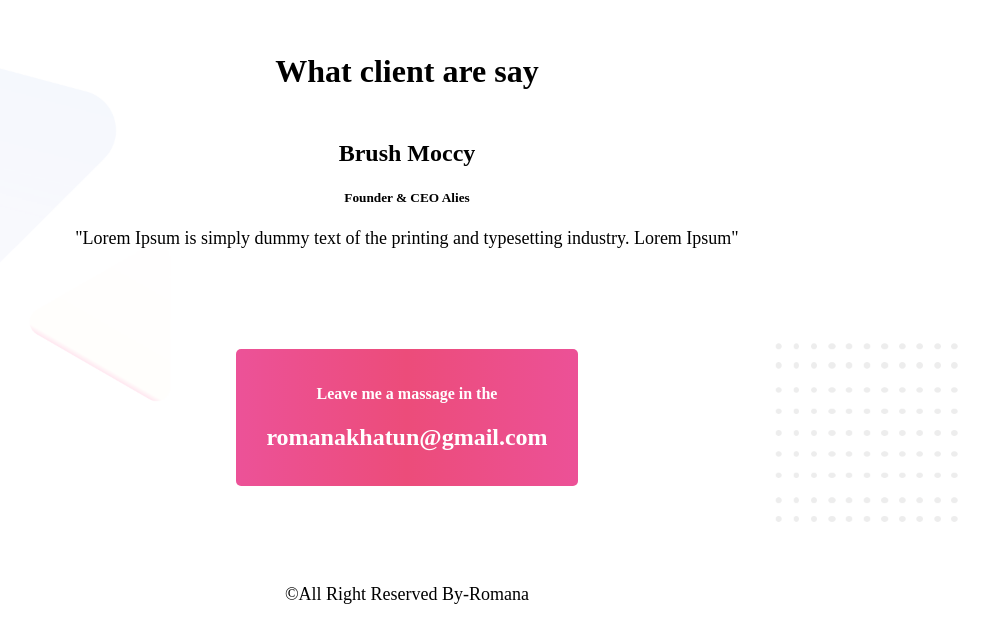
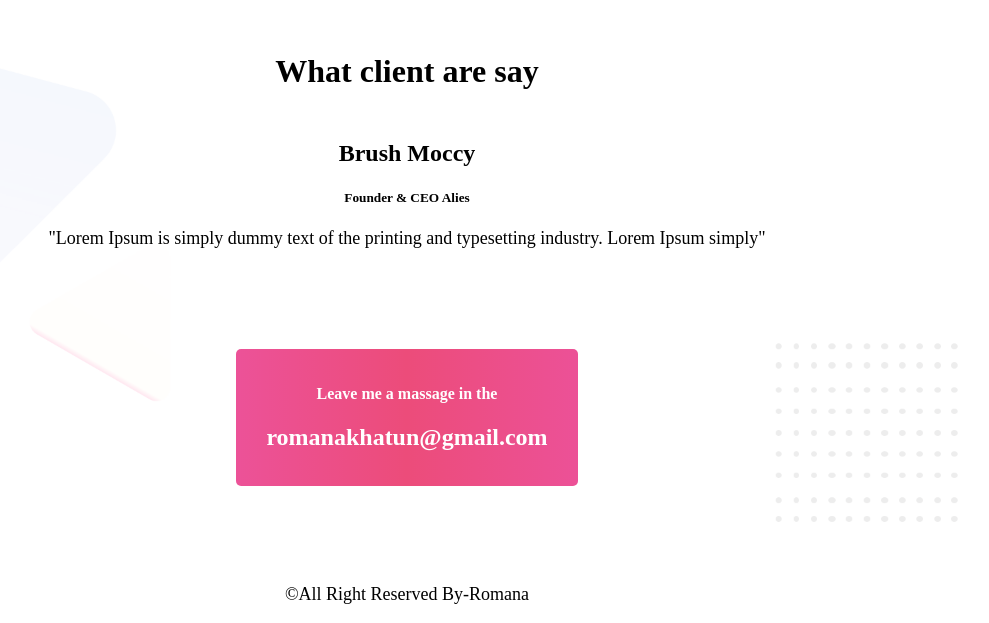
Before and after one commit to romanakhatun/html-css-own-create-website, a plain HTML site: page index.html in a window 1280 px wide. Shown: the part 1609-2232 px from the top of the page, without its empty margins (233-1222 px from the left). Drawn offline with Linux system fonts and the light colour scheme.

Commit message:
Update index.html

```diff
--- a/index.html
+++ b/index.html
@@ -54,7 +54,7 @@
                 <h1>What client are say</h1>
                 <h2>Brush Moccy</h2>
                 <h5>Founder & CEO Alies</h5>
-                <p>"Lorem Ipsum is simply dummy text of the printing and typesetting industry. Lorem Ipsum"</p>
+                <p>"Lorem Ipsum is simply dummy text of the printing and typesetting industry. Lorem Ipsum simply"</p>
             </div>
             <div class="footer_top_div">
                 <h4>Leave me a massage in the</h4>
```
